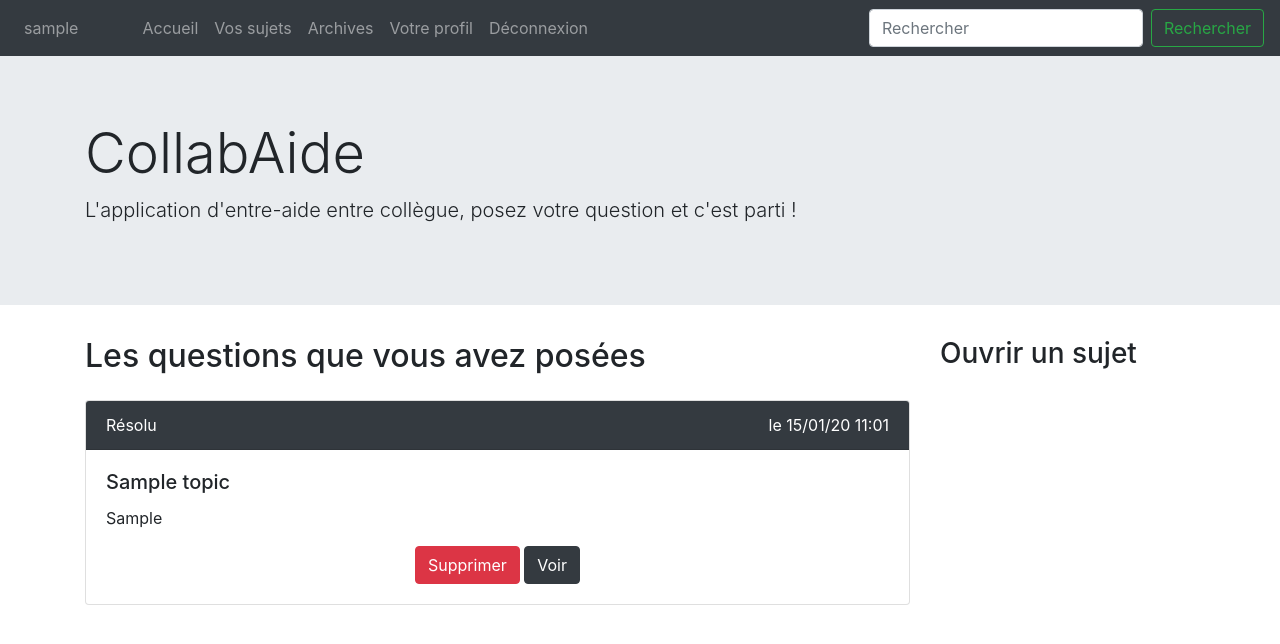
After one commit to thomgo/forum, a Django app: page /questions/archives in a window 1280 px wide. The commit adds this page. Shown: the top 644 px of the page. Run offline with Django 3.2, Linux system fonts and the light colour scheme; a user stored in the database is signed in; tables that the repository leaves empty hold one stand-in row (values such as "Sample post"); some libraries are stand-ins or nearby versions.

Commit message:
make basic archive view and template

```diff
--- a/forum/templates/layout.html
+++ b/forum/templates/layout.html
@@ -20,7 +20,7 @@
           <a class="nav-link" href="{% url 'user_questions' %}">Vos sujets</a>
         </li>
         <li class="nav-item">
-          <a class="nav-link" href="#">Archives</a>
+          <a class="nav-link" href="{% url 'archives' %}">Archives</a>
         </li>
         <li class="nav-item">
           <a class="nav-link" href="#">Votre profil</a>
--- /dev/null
+++ b/questions/templates/archives.html
@@ -0,0 +1,32 @@
+{% extends "layout.html" %}
+
+{% block main %}
+  <h2>Les questions que vous avez posées</h2>
+  {% for topic in topics %}
+  <div class="card my-4">
+      <div class="card-header bg-dark text-white">
+        {% if topic.is_solved %}
+            Résolu
+        {% else %}
+            Non-résolu
+        {% endif%}
+        <span class="float-right">le {{topic.opening_date|date:"d/m/y h:m"}}</span>
+      </div>
+    <div class="card-body">
+      <h5 class="card-title">{{topic.title}}</h5>
+      <p class="card-text">{{topic.problem}}</p>
+      <div class="text-center">
+        <a href="{% url 'delete_question' question_id=topic.id%}" class="btn btn-danger">Supprimer</a>
+        <a href="{% url 'single' question_id=topic.id %}" class="btn btn-dark">Voir</a>
+        {% if not topic.is_solved %}
+          <a href="{% url 'solve_question' question_id=topic.id%}" class="btn btn-success">Résolu</a>
+        {% endif %}
+      </div>
+    </div>
+  </div>
+  {% endfor%}
+{% endblock %}
+
+{% block aside %}
+  <h3>Ouvrir un sujet</h3>
+{% endblock%}
--- a/questions/urls.py
+++ b/questions/urls.py
@@ -6,6 +6,7 @@ urlpatterns = [
     path('index', views.index, name='index'),
     path('single/<int:question_id>', views.single, name='single'),
     path('user', views.user_questions, name='user_questions'),
+    path('archives', views.archives, name='archives'),
     path('user/delete/<int:question_id>', views.delete_question, name='delete_question'),
     path('user/solve/<int:question_id>', views.solve_question, name='solve_question'),
 ]
--- a/questions/views.py
+++ b/questions/views.py
@@ -38,8 +38,13 @@ def user_questions(request):
             topic.author = request.user
             topic.save()
     form = TopicForm()
-    topics = Topic.objects.filter(author=request.user)
+    topics = Topic.objects.filter(author=request.user, is_solved=False)
     return render(request, "user_questions.html", {"topics": topics, 'form': form})
+
+@login_required
+def archives(request):
+    topics = Topic.objects.filter(author=request.user, is_solved=True)
+    return render(request, "archives.html", {"topics": topics})
 
 @login_required
 def delete_question(request, question_id):
```
